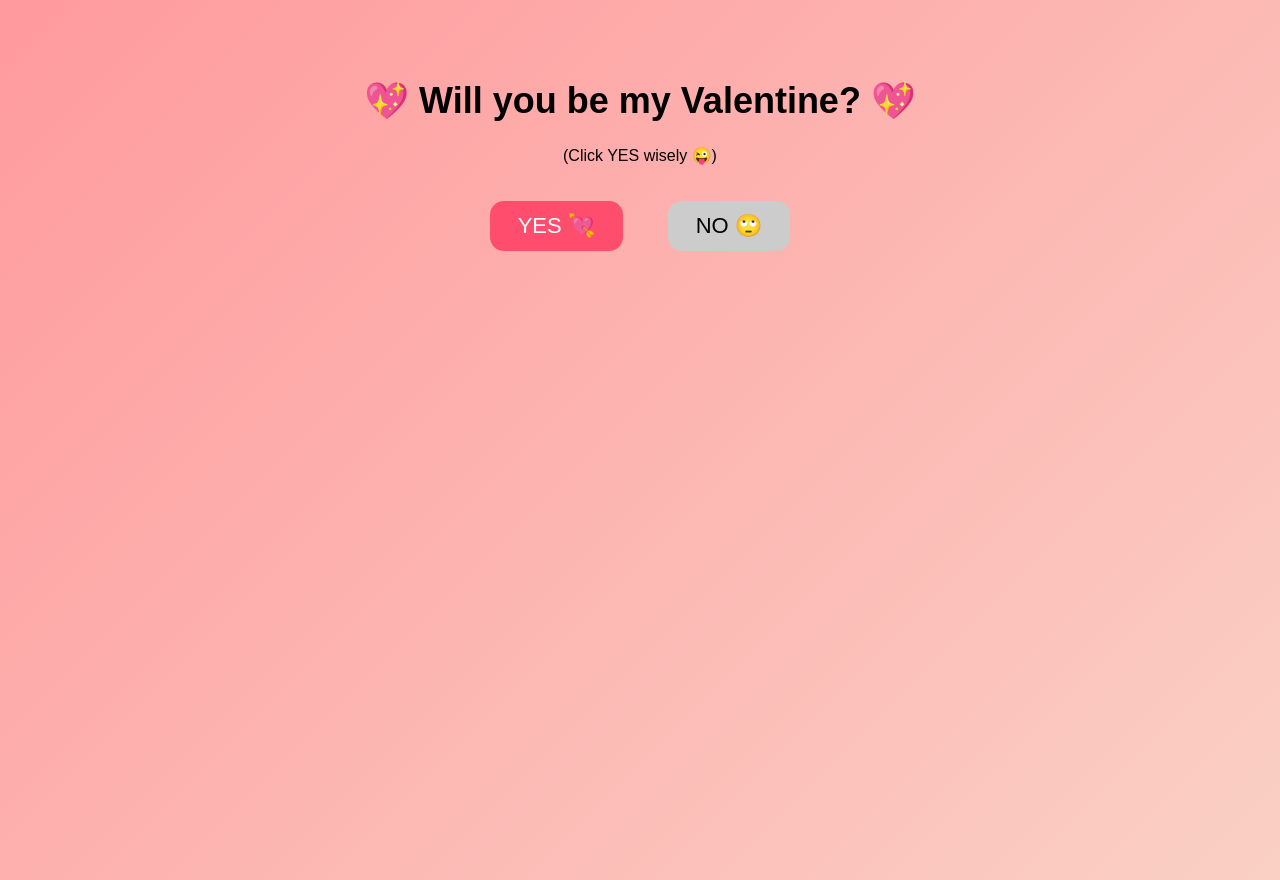
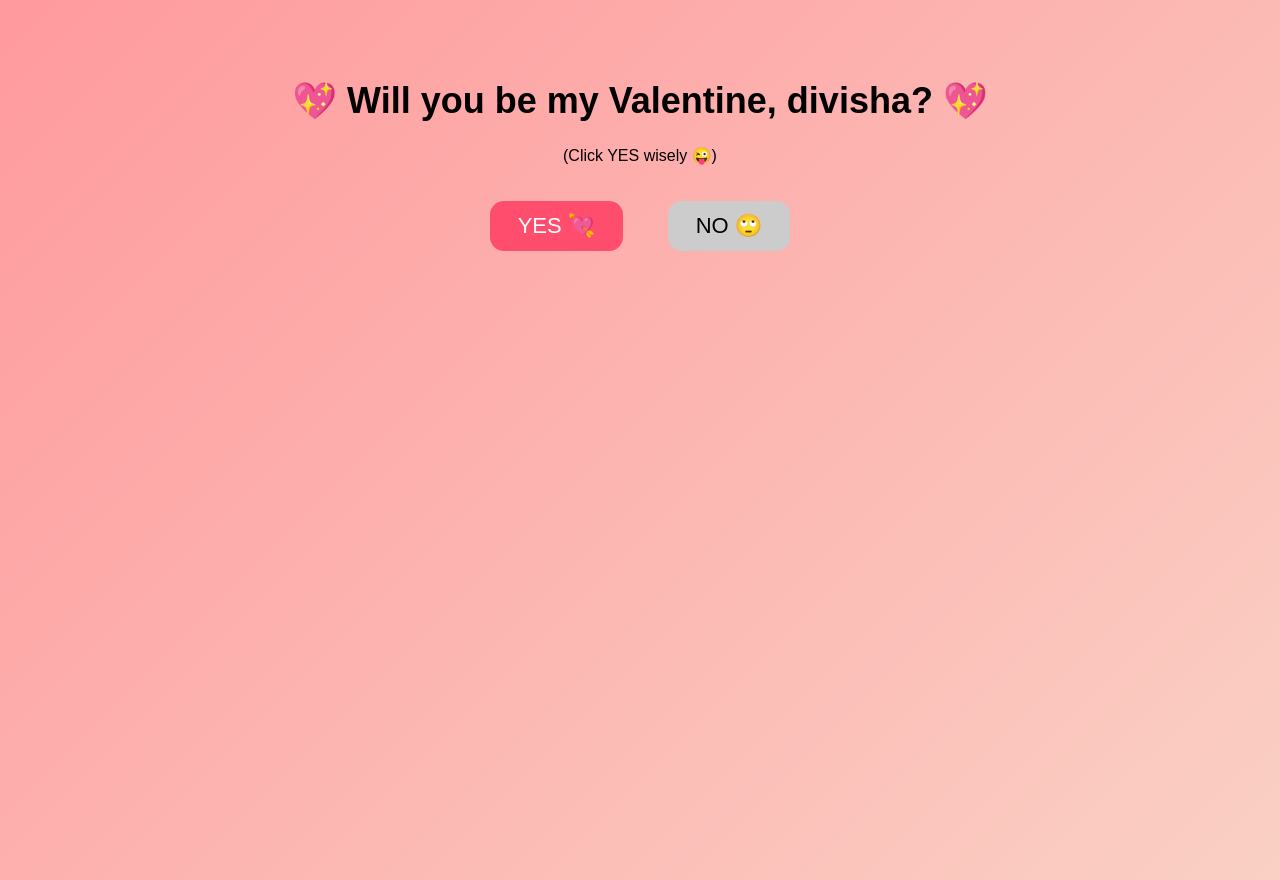
Before and after one commit to unknownstupid-code/valentines, a plain HTML site: page index.html in a window 1280 px wide. Drawn offline with Linux system fonts and the light colour scheme.

Commit message:
add divisha’s name to the page

```diff
--- a/index.html
+++ b/index.html
@@ -30,7 +30,7 @@
 </head>
 
 <body>
-<h1>💖 Will you be my Valentine? 💖</h1>
+<h1>💖 Will you be my Valentine, divisha? 💖</h1>
 <p>(Click YES wisely 😜)</p>
 
 <button id="yes">YES 💘</button>
```
